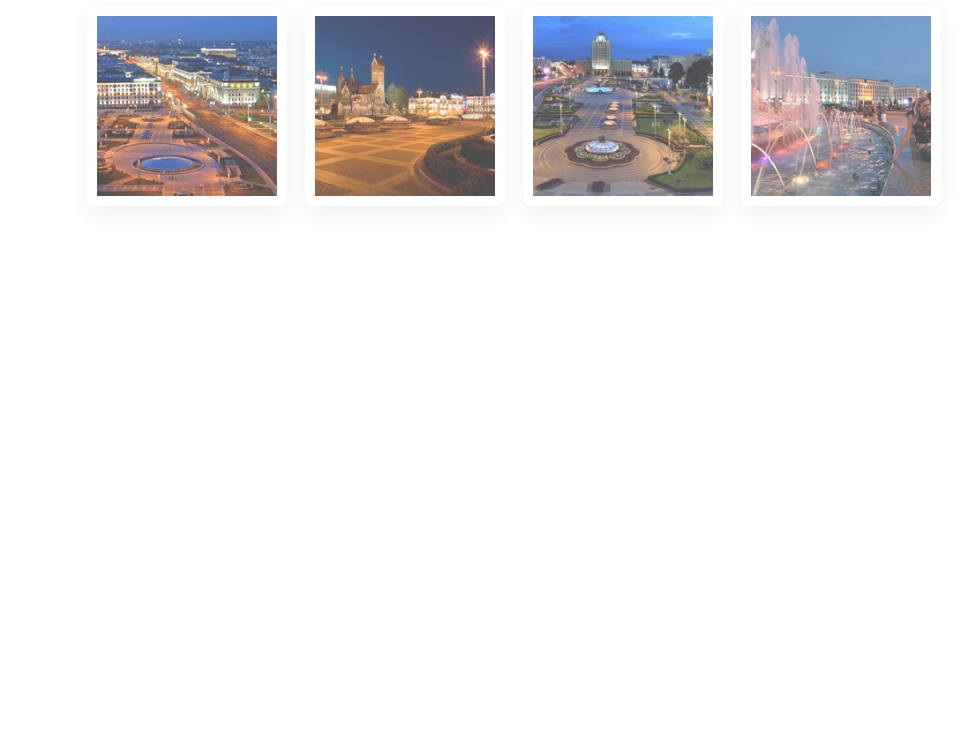
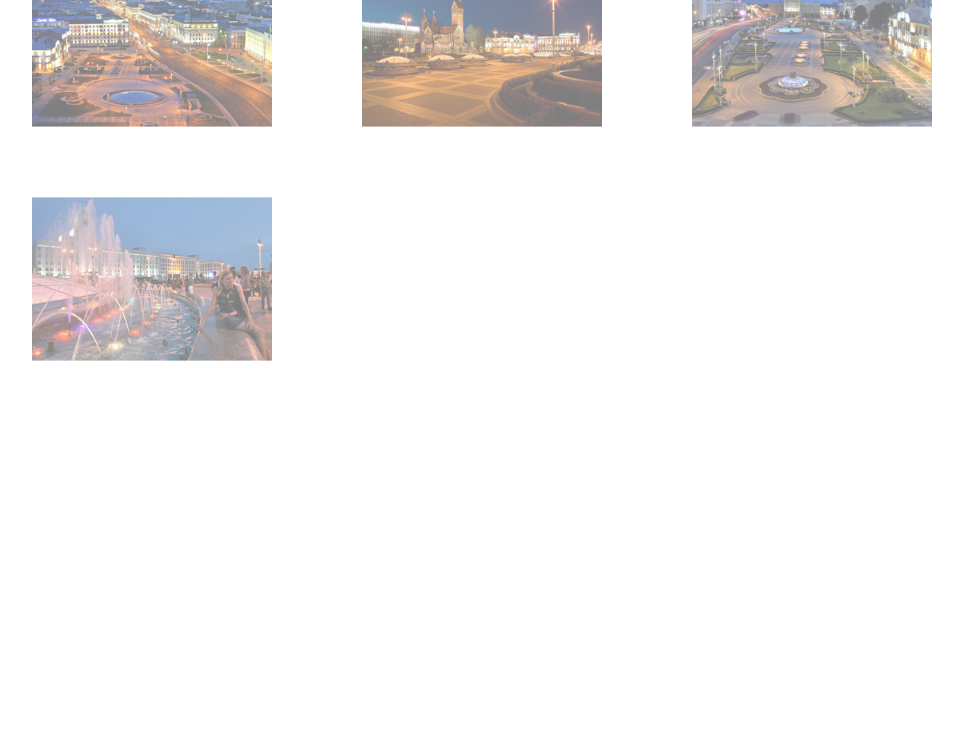
Before and after one commit to igorao2802-dev/HW_9.1, a plain HTML site: page photo1.html in a window 1280 px wide. Shown: the part 80-828 px from the top of the page, without its empty margins (21-984 px from the left). After the commit the page ends 800 px from the top, so only its background shows below. Drawn offline with Linux system fonts and the light colour scheme.

Commit message:
add task 9.1.2

```diff
--- a/css/photo1.css
+++ b/css/photo1.css
@@ -1,70 +1,21 @@
-:root{
-  --thumb-size:200px;
-  --gap:18px;
-  --transition:0.45s;
-  --shadow:0 22px 44px rgba(0,0,0,0.18);
+.hovergallery img {
+    -webkit-transform: scale(0.8);
+    -moz-transform: scale(0.8);
+    -o-transform: scale(0.8);
+    -webkit-transition-duration: 0.5s;
+    -moz-transition-duration: 0.5s;
+    -o-transition-duration: 0.5s;
+    opacity: 0.5; /* первоначальная прозрачность изображения*/
+    margin: 15px;
+    float: left;
 }
 
-*{box-sizing:border-box}
-html,body{height:100%;margin:0;font-family:Arial, Helvetica, sans-serif;background:#fff;color:#111}
-.site{max-width:1100px;margin:28px auto;padding:0 18px}
-h2{font-size:18px;margin:18px 0}
-
-.hovergallery{
-  display:flex;
-  flex-wrap:wrap;
-  gap:var(--gap);
-  align-items:flex-start;
+.hovergallery img:hover {
+    -webkit-transform: scale(1.2);
+    -moz-transform: scale(1.2);
+    -o-transform: scale(1.2);
+    box-shadow: 0px 0px 30px gray; /* тень вокруг изображения */
+    -webkit-box-shadow: 0px 0px 30px gray;
+    -moz-box-shadow: 0px 0px 30px gray;
+    opacity: 1; /* прозрачность изображения после наведения отсутствует*/
 }
-
-/* контейнер карточки */
-.hovergallery a{
-  display:block;
-  width:var(--thumb-size);
-  height:var(--thumb-size);
-  overflow:hidden;
-  border-radius:8px;
-  box-shadow:0 8px 20px rgba(0,0,0,0.06);
-  transition:transform var(--transition) ease, box-shadow var(--transition) ease;
-  transform-origin:center center;
-}
-
-/* изображение внутри */
-.hovergallery img{
-  display:block;
-  width:100%;
-  height:100%;
-  object-fit:cover;
-  transform:scale(0.9);
-  opacity:0.7;
-  transition: transform var(--transition) ease, opacity var(--transition) ease, filter var(--transition) ease;
-}
-
-/* эффект при наведении */
-.hovergallery a:hover{
-  transform:translateY(-8px) scale(1.02);
-  z-index:3;
-  box-shadow:var(--shadow);
-}
-.hovergallery a:hover img{
-  transform:scale(1.12);
-  opacity:1;
-  filter:saturate(1.05);
-  box-shadow:0 0 30px gray;
-}
-
-/* кросс-префиксы для старых браузеров */
-.hovergallery img{
-  -webkit-transform:scale(0.9);
-  -moz-transform:scale(0.9);
-  -o-transform:scale(0.9);
-  -webkit-transition-duration:var(--transition);
-  -moz-transition-duration:var(--transition);
-  -o-transition-duration:var(--transition);
-}
-
-/* адаптив */
-@media (max-width:720px){
-  :root{--thumb-size:140px}
-  .hovergallery{justify-content:center}
-}
--- a/photo1.html
+++ b/photo1.html
@@ -3,22 +3,16 @@
 <head>
   <meta charset="utf-8" />
   <meta http-equiv="X-UA-Compatible" content="IE=edge" />
-  <meta name="viewport" content="width=device-width,initial-scale=1" />
-  <title>Ленточки и фотогалерея</title>
+  <meta name="viewport" content="width=device-width,initial-scale=1.0" />
+  <title>Фотогалерея CSS3</title>
   <link rel="stylesheet" href="css/photo1.css" />
 </head>
 <body>
-  <main class="site">
-    <h1>Фотогалерея</h1>
-
-    <section class="gallery-section">
-      <div class="hovergallery" aria-label="Фотогалерея">
-        <a href="#"><img src="images/minsk_1.jpg" alt=""></a>
-        <a href="#"><img src="images/minsk_2.jpg" alt=""></a>
-        <a href="#"><img src="images/minsk_3.jpg" alt=""></a>
-        <a href="#"><img src="images/minsk_4.jpg" alt=""></a>
+      <div class="hovergallery" align="center">
+        <a href="#"><img src="images/minsk_1.jpg" alt="Минск: фото 1"></a>
+        <a href="#"><img src="images/minsk_2.jpg" alt="Минск: фото 2"></a>
+        <a href="#"><img src="images/minsk_3.jpg" alt="Минск: фото 3"></a>
+        <a href="#"><img src="images/minsk_4.jpg" alt="Минск: фото 4"></a>
       </div>
-    </section>
-  </main>
 </body>
 </html>
```
